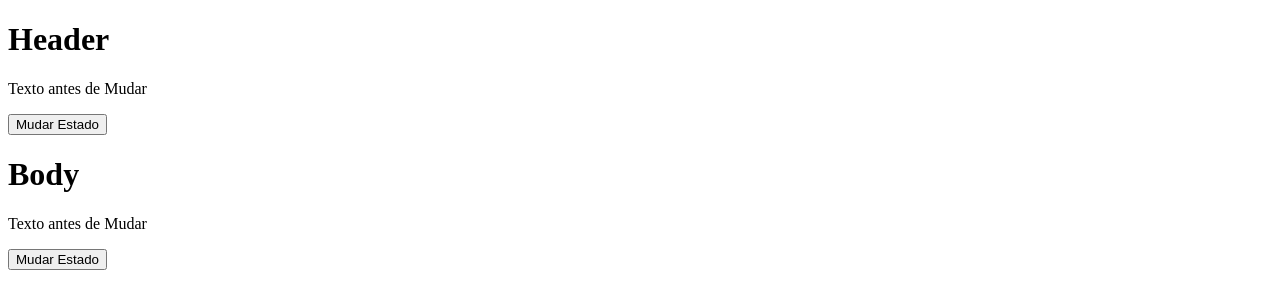
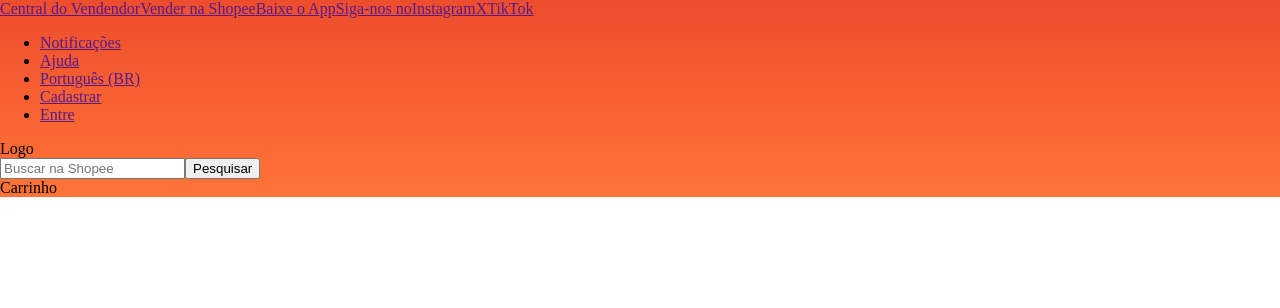
Before and after one commit to saraelainee/1023B-frontend, a React (Vite) app: page / in a window 1280 px wide. Shown: the top 308 px of the page. Built offline with nearby package versions, Linux system fonts and the light colour scheme.

Commit message:
Introdução ao css

```diff
--- a/src/Container.tsx
+++ b/src/Container.tsx
@@ -1,4 +1,6 @@
 // //Props -> é utilizado para passar um valor diferente para cada componente em sua criação
+
+
 
 // //States ->  Estados, salvam estados de variáveis do react e quando esses estados mudam
 // // automaticamente o React entende que ele precisa atualizar a pagina para mostrar
@@ -40,13 +42,14 @@
 // }
 // export default Container;
 
+import { useState } from "react";
 interface ContainerProps {
   nome: string;
 }
 function Container(props:ContainerProps){
-  let texto = "Texto antes de Mudar";
+  const [texto,setTexto] = useState("Texto antes de Mudar");
   function mudar() {
-    texto = "Texto depois de Mudar";
+    setTexto("Texto depois de Mudar");
   }
   return(
     <>
--- /dev/null
+++ b/src/Header.tsx
@@ -0,0 +1,45 @@
+function Header() {
+    return(
+        <header>
+            <nav>
+                <div>
+                    <a href="">Central do Vendendor</a>
+                    <a href="">Vender na Shopee</a>
+                    <a href="">Baixe o App</a>
+                    <a href="">Siga-nos no</a>
+                    <a href="">Instagram</a>
+                    <a href="">X</a>
+                    <a href="">TikTok</a>
+                </div>
+                <ul>
+                    <li>
+                        <a href="">Notificações</a>
+                    </li>
+                    <li>
+                        <a href="">Ajuda</a>
+                    </li>
+                    <li>
+                        <a href="">Português (BR)</a>
+                    </li>
+                    <li>
+                        <a href="">Cadastrar</a>
+                    </li>
+                    <li>
+                        <a href="">Entre</a>
+                    </li>
+                </ul>
+            </nav>
+            <div className="container">
+                <div>Logo</div>
+                <div>
+                    <input type="text" placeholder="Buscar na Shopee"/>
+                    <button>Pesquisar</button>
+                </div>
+                <div>Carrinho</div>
+            </div>
+        </header>
+    )
+}
+
+
+export default Header;
--- /dev/null
+++ b/src/main.css
@@ -0,0 +1,11 @@
+:root{
+    --cor-primaria: #ee4d2d;
+    --gradiente-primario: linear-gradient(#ee4d2d, #ff7337)
+}
+header{
+    background: var(--gradiente-primario);
+    position:fixed;
+    top: 0;
+    right: 0;
+    left: 0;
+}
--- a/src/main.tsx
+++ b/src/main.tsx
@@ -1,12 +1,15 @@
 import { StrictMode } from 'react'
 import { createRoot } from 'react-dom/client'
 // import './index.css'
+
+import Header from './header.tsx'
 import Container from './Container.tsx'
+import './main.css'
 
 
 createRoot(document.getElementById('root')!).render(
   <StrictMode>
-    <Container nome='Header' />
+    <Header />
     <Container nome='Body' />
   </StrictMode>
 )
```
